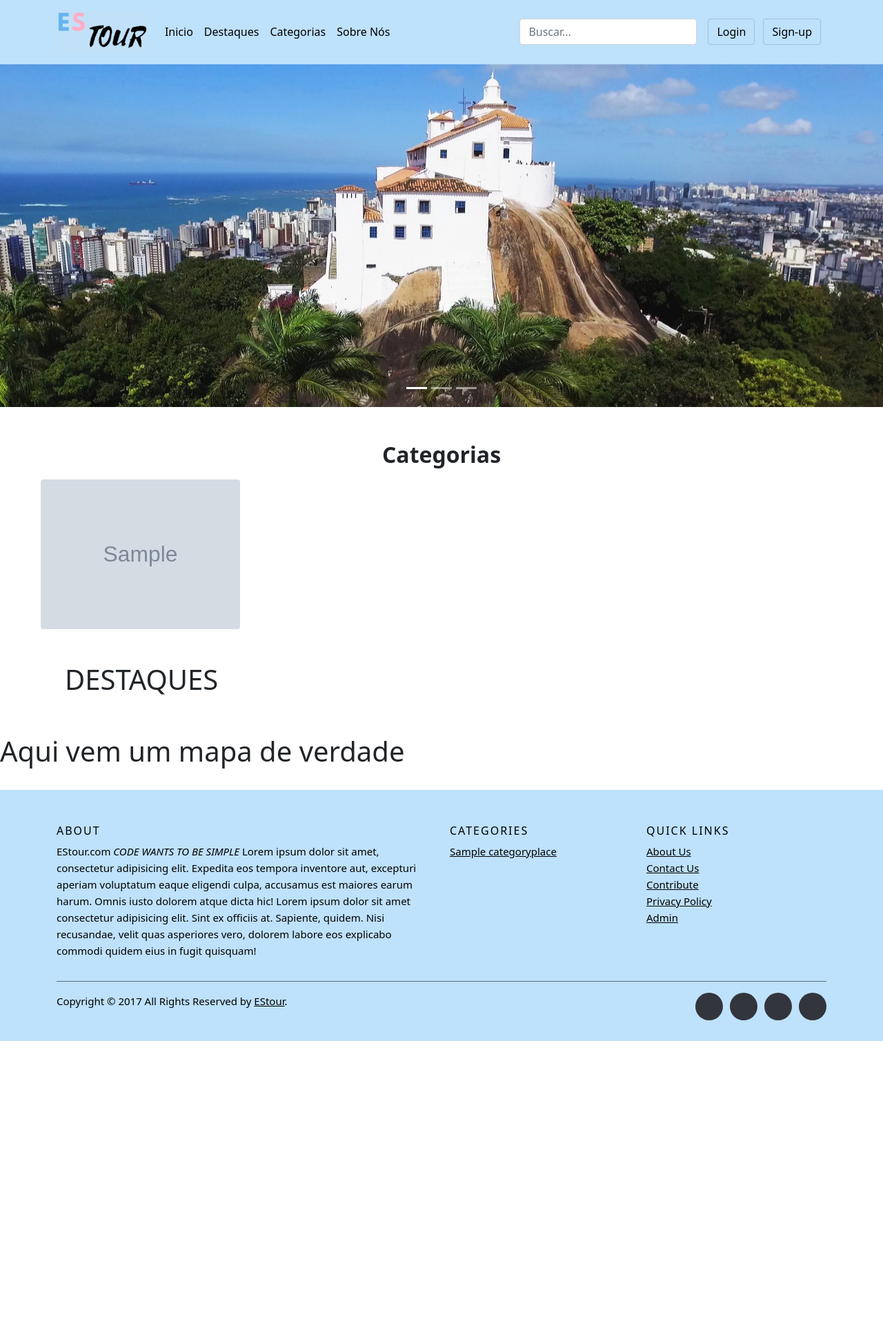
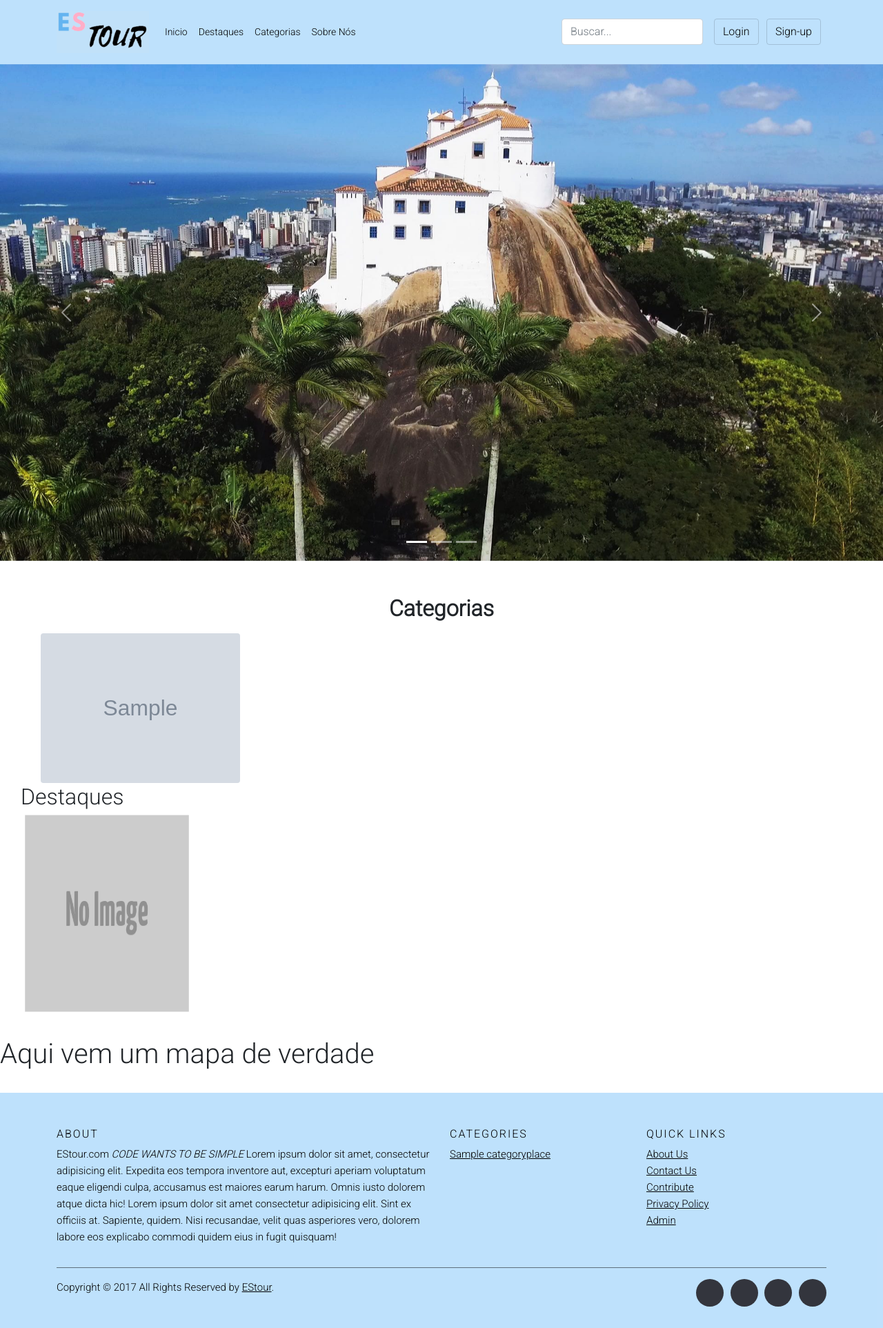
Before and after one commit to alexandrejastrow/estour, a Django app: page / in a window 1280 px wide. Shown: the whole page at 69% size. Before the commit the page ends 1509 px from the top, so only its background shows below. Run offline with Django 4.2, Linux system fonts and the light colour scheme; tables that the repository leaves empty hold one stand-in row (values such as "Sample post"); grey boxes marked "Sample" are stand-in pictures.

Commit message:
add cards to template Destaques

```diff
--- a/pages/views.py
+++ b/pages/views.py
@@ -9,5 +9,5 @@
 
     def get(self, request, *args, **kwargs):
         categories = CategoryPlace.objects.all()
-        places = Place.objects.all()
+        places = Place().get_highlights()
         return render(request, self.template_name, {'categories': categories, 'places': places})
--- a/places/models.py
+++ b/places/models.py
@@ -33,6 +33,10 @@
             return self.image.name
 
 
+def aux_sort(obj):
+    return obj[1]
+
+
 class Place(models.Model):
 
     name = models.CharField(max_length=100)
@@ -66,7 +70,19 @@
         rating = Rating.objects.all().filter(place=self.id).aggregate(Avg('value'))
         rating['qtd_ratings'] = Rating.objects.all().filter(
             place=self.id).count()
-        return [rating['qtd_ratings'], rating['value__avg']]
+        result = [rating['qtd_ratings'], rating['value__avg']
+                  if rating['value__avg'] else 0]
+
+        return result
+
+    def get_highlights(self):
+        places = Place.objects.all()
+        the_best = []
+        for place in places:
+            the_best.append([place, place.get_rating()[1]])
+        result = sorted(the_best, key=aux_sort, reverse=True)[:10]
+
+        return result
 
 
 class Rating(models.Model):
--- /dev/null
+++ b/static/css/style.css
@@ -0,0 +1,13 @@
+@import url('https://fonts.googleapis.com/css2?family=Roboto:wght@100;300&display=swap');
+
+* {
+    box-sizing: border-box;
+}
+
+body {
+    font-family: 'Roboto', sans-serif;
+    font-size: 14px;
+    line-height: 1.5;
+    margin: 0;
+
+}
--- /dev/null
+++ b/static/pages/css/destaques.css
@@ -0,0 +1,68 @@
+.moveRow {
+    margin-bottom: 30px;
+}
+
+.moveRow h2 {
+    margin: 0px 0px 0px 30px;
+}
+
+.moveRow-list-area {
+
+    overflow-x: hidden;
+    padding-left: 30px;
+}
+
+.moveRow-list {
+    width: 9999999px;
+}
+
+.moveRow-item {
+    display: inline-block;
+    width: 250px;
+    height: 300px;
+    cursor: pointer;
+
+}
+
+.moveRow-item img {
+    width: 100%;
+    height: 100%;
+    background-size: cover;
+    transform: scale(0.95);
+    transition: all ease 0.3s;
+}
+
+.moveRow-item img:hover {
+    transform: scale(1);
+}
+
+.arrowMove-left,
+.arrowMove-right {
+    position: absolute;
+    width: 40px;
+    height: 300px;
+    background-color: #90ccfa9c;
+    z-index: 99;
+    display: flex;
+    align-items: center;
+    justify-content: center;
+    overflow: hidden;
+    border-radius: 5px;
+    cursor: pointer;
+    opacity: 0;
+
+    transition: all ease 0.2s;
+}
+
+.arrowMove-left {
+    left: 0px;
+}
+
+.arrowMove-right {
+    right: 0px;
+}
+
+.moveRow:hover .arrowMove-left,
+.moveRow:hover .arrowMove-right {
+    opacity: 1;
+}
--- a/static/places/css/categorias.css
+++ b/static/places/css/categorias.css
@@ -38,6 +38,7 @@
     padding-bottom: 0;
 }
 
+
 .cont-card-geral {
 
     flex-direction: column;
--- a/templates/base.html
+++ b/templates/base.html
@@ -11,11 +11,11 @@
         integrity="sha384-EVSTQN3/azprG1Anm3QDgpJLIm9Nao0Yz1ztcQTwFspd3yD65VohhpuuCOmLASjC" crossorigin="anonymous">
 
 
-    <link rel="stylesheet" type="text/css" href="{% static 'pages/css/style.css' %}">
+    <link rel="stylesheet" type="text/css" href="{% static 'css/style.css' %}">
     <link rel="stylesheet" type="text/css" href="{% static 'pages/css/footer.css' %}">
     <link rel="stylesheet" type="text/css" href="{% static 'pages/css/header.css' %}">
     {% block styles %}
-    {% endblock %}
+    {% endblock%}
     <title>{% block title %}ESTour{% endblock title%}</title>
 
 </head>
@@ -26,12 +26,16 @@
 
     {% block body %}
     {% endblock body %}
+
+
     {% block content %}
     {% endblock content %}
+
     {% include 'pages/includes/footer.html' %}
     <script src="https://cdn.jsdelivr.net/npm/bootstrap@5.0.2/dist/js/bootstrap.bundle.min.js"
         integrity="sha384-MrcW6ZMFYlzcLA8Nl+NtUVF0sA7MsXsP1UyJoMp4YLEuNSfAP+JcXn/tWtIaxVXM"
         crossorigin="anonymous"></script>
+
 </body>
 
 </html>
--- a/templates/home.html
+++ b/templates/home.html
@@ -3,9 +3,12 @@
 {% load static %}
 
 
-{% block style %}
+{% block styles %}
 <link rel="stylesheet" type="text/css" href="{% static 'pages/css/home.css' %}">
-{% endblock style %}
+<link rel="stylesheet" type="text/css" href="{% static 'pages/css/destaques.css' %}">
+<link rel="stylesheet" type="text/css" href="{% static 'pages/css/categorias.css' %}">
+
+{% endblock %}
 
 {% block title %}
 ESTour
@@ -18,6 +21,7 @@
 {% block content %}
 
 {% include 'pages/includes/categorias.html' %}
+
 {% include 'pages/includes/destaques.html' %}
 
 <section class="main-mapa-interativo">
--- a/templates/pages/includes/categorias.html
+++ b/templates/pages/includes/categorias.html
@@ -1,9 +1,4 @@
 {% load static %}
-
-{% block style %}
-<link rel="stylesheet" type="text/css" href="{% static 'pages/css/categorias.css' %}">
-
-{% endblock style %}
 
 <div class="container container-style">
     <div class="row">
--- a/templates/pages/includes/destaques.html
+++ b/templates/pages/includes/destaques.html
@@ -1,4 +1,34 @@
 {%load static%}
-<div class="container px-4 py-5" id="custom-cards">
-    <h1>DESTAQUES</h1>
+
+<div class="page">
+
+    <section class="list">
+
+        <div class="moveRow">
+            <h2>
+                Destaques
+            </h2>
+            <div class="arrowMove-left">
+                <h1>>
+                </h1>
+            </div>
+            <div class="arrowMove-right">
+                <h1>></h1>
+            </div>
+            <div class="moveRow-list-area">
+
+                <div class="moveRow-list">
+                    {% for item in places %}
+                    <div class="moveRow-item">
+                        <img src="{%static 'images/no_image400x300.png'%}">
+
+                    </div>
+                    {% endfor%}
+                </div>
+
+            </div>
+
+
+        </div>
+    </section>
 </div>
--- a/templates/places/place_detail.html
+++ b/templates/places/place_detail.html
@@ -63,7 +63,7 @@
 
                 {% if forloop.last %}
                 <li>
-                    {% if item == None%}
+                    {% if item == 0%}
                     <p>Avaliação: 0</p>
                     {%else%}
                     <p>Avaliações: {{item}}</p>
```
Also changed, not shown: templates/places/place_list.html (+13 -3 lines).
